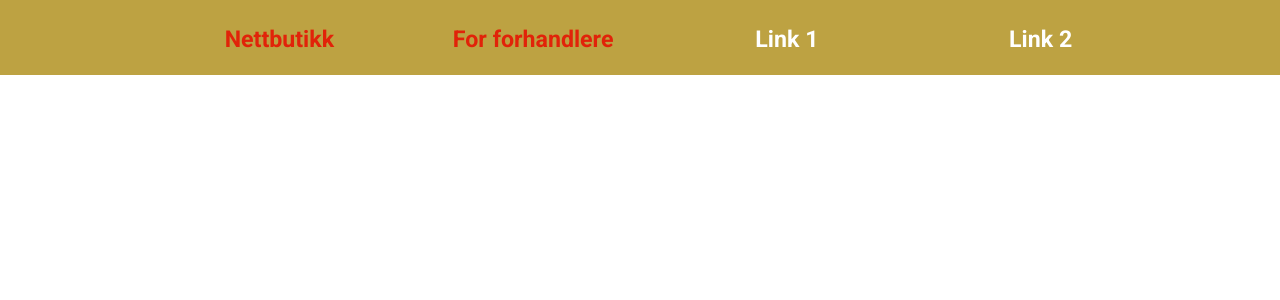
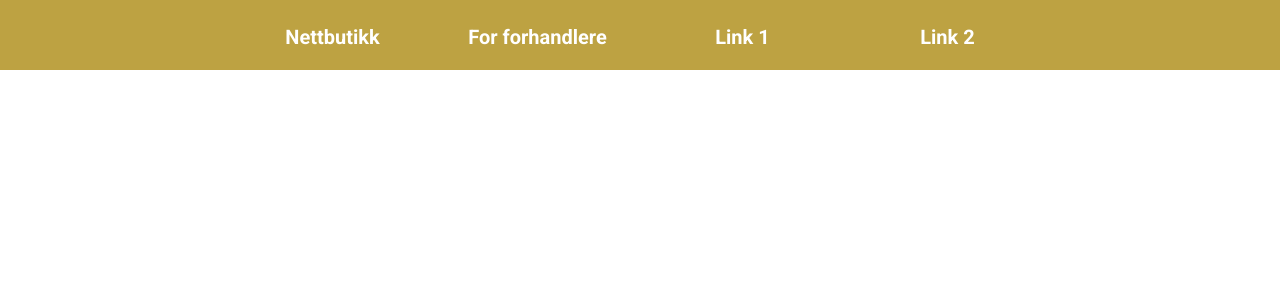
Before and after one commit to MagnusUnstad/FairtradeEksperten, a PHP site: page /Navbar.html in a window 1280 px wide. Shown: the top 300 px of the page. Run offline with PHP 8.4, Linux system fonts and the light colour scheme.

Commit message:
Navbar e shit

```diff
--- a/Work IP/Navbar.css
+++ b/Work IP/Navbar.css
@@ -4,14 +4,13 @@ body {
 }
 
 .Navbar {
-  height: 75px;
+  height: 70px;
   background-color: #BDA242;
   display: inline-block;
   color: white;
   margin: auto;
-  padding: 0;
   width: 100%;
-  font-size: 145%;
+  font-size: 20px;
   text-align: center;
   overflow: hidden;
   font-family: 'Roboto', sans-serif;
@@ -20,16 +19,18 @@ body {
 
 .Navbar li {
   display: inline-block;
-  width: 20%;
+  width: 15%;
+  min-width: 200px;
   padding-top: 25px;
 }
 
 .Navbar a {
   text-decoration: none;
-  color: #E12309;
+  color: white;
 }
 
 .Navbar ul {
   list-style: none;
   margin: 0;
+  padding: 0;
 }
--- a/Work IP/Navbar.html
+++ b/Work IP/Navbar.html
@@ -10,6 +10,7 @@
 
 
   <!-- her er header og navbar -->
+
   <nav>
     <div class="Navbar">
       <ul>
@@ -22,6 +23,7 @@
     </div>
   </nav>
 
+
     <!-- header og navbar slutt -->
 
 
```
